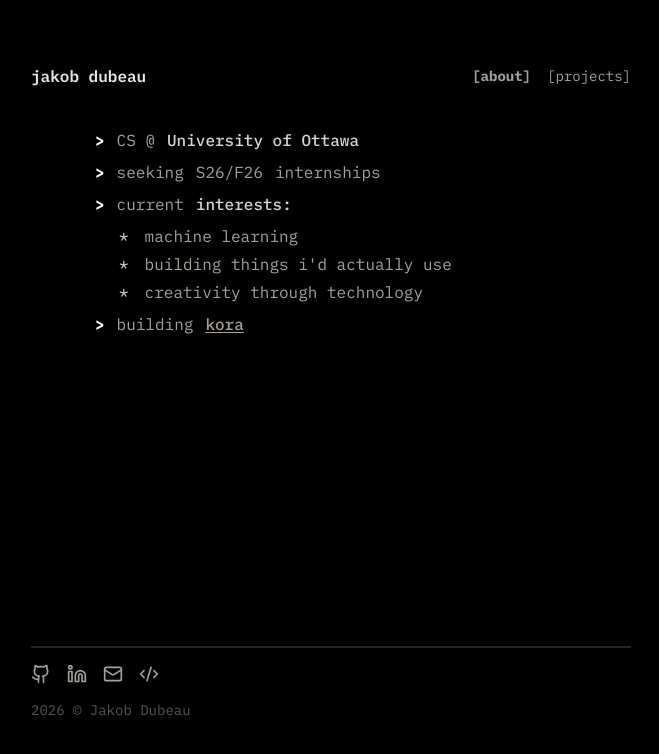
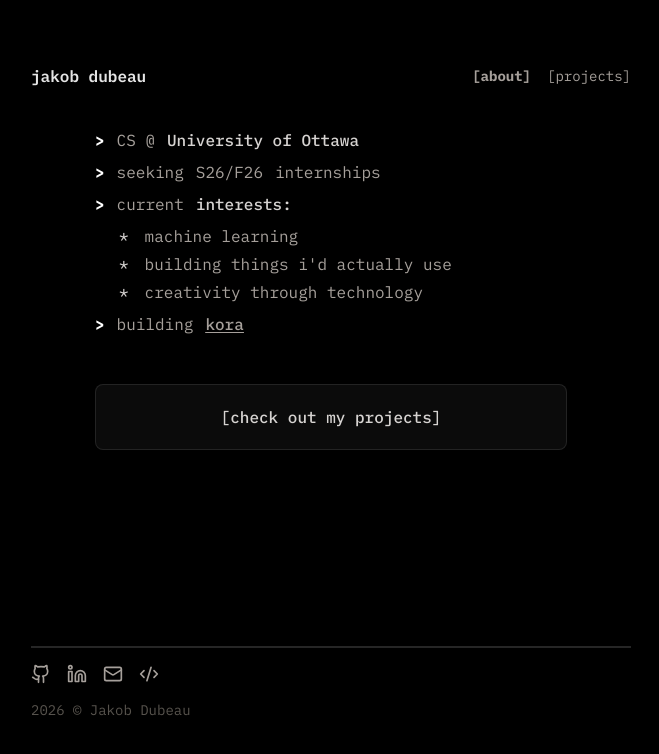
Before and after one commit to jakobdubeau/portfolio-v2, a Next.js app: page / in a window 1280 px wide. Shown: the top 754 px of the page, without its empty margins (309-968 px from the left). Built offline with nearby package versions, Linux system fonts and the light colour scheme.

Commit message:
add projects button to home

```diff
--- a/src/app/page.js
+++ b/src/app/page.js
@@ -87,6 +87,12 @@ export default function Home() {
           </span>
         </li>
       </ul>
+      <Link
+        href="/projects"
+        className="text-center mt-12 py-5 mx-6 rounded-lg border border-white/10 bg-neutral-900/50 text-stone-300 font-medium transition-all hover:text-neutral-200 hover:scale-103 duration-200 shadow-sm"
+      >
+        [check out my projects]
+      </Link>
     </div>
   )
 }
--- a/src/components/ui/ProjectCard.jsx
+++ b/src/components/ui/ProjectCard.jsx
@@ -11,7 +11,7 @@ export default function ProjectCard({
   github,
 }) {
   return (
-    <div className="group mx-3 bg-neutral-900/50 rounded-lg shadow:md hover:shadow-lg hover:scale-103 transition-all duration-500 border border-white/10">
+    <div className="group mx-3 bg-neutral-900/50 rounded-lg shadow:md hover:shadow-lg hover:scale-103 transition-all duration-300 border border-white/10">
       <a
         href={href}
         target="_blank"
```
